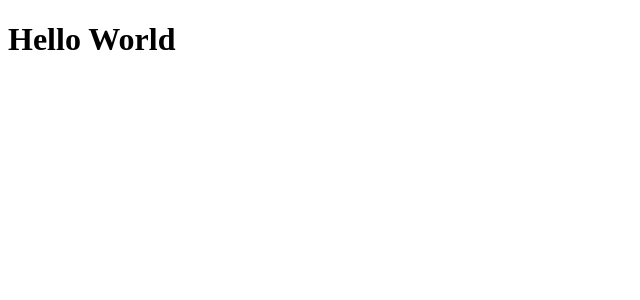
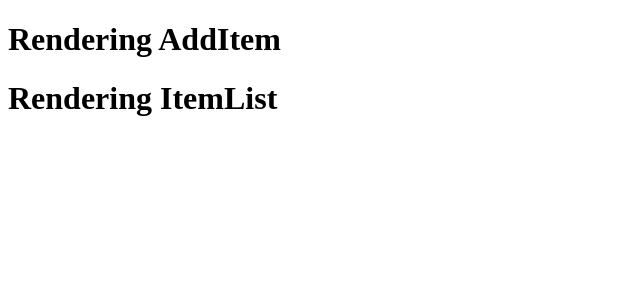
Before and after one commit to satyadvaya/acl2-ctfe-adv-react-shopping-list, a React app: page / in a window 1280 px wide. Shown: the top 300 px of the page, without its empty margins (0-640 px from the left). Built offline with nearby package versions, Linux system fonts and the light colour scheme.

Commit message:
added index and App files, along with skeletal ShoppingList, AddItem, ItemList, and Item components

```diff
--- a/src/App.jsx
+++ b/src/App.jsx
@@ -1,3 +1,6 @@
+import React from 'react';
+import ShoppingList from './views/ShoppingList/ShoppingList';
+
 export default function App() {
-  return <h1>Hello World</h1>;
+  return <ShoppingList />;
 }
--- /dev/null
+++ b/src/components/AddItem/AddItem.jsx
@@ -0,0 +1,5 @@
+import React from 'react';
+
+export default function AddItem() {
+  return <h1>Rendering AddItem</h1>;
+}
--- /dev/null
+++ b/src/components/Item/Item.jsx
@@ -0,0 +1,5 @@
+import React from 'react';
+
+export default function Item() {
+  return <h1>Dummy</h1>;
+}
--- /dev/null
+++ b/src/components/ItemList/ItemList.jsx
@@ -0,0 +1,6 @@
+import React from 'react';
+import Item from '../Item/Item';
+
+export default function ItemList() {
+  return <h1>Rendering ItemList</h1>;
+}
--- a/src/index.jsx
+++ b/src/index.jsx
@@ -1,3 +1,4 @@
+import React from 'react';
 import { render } from 'react-dom';
 import App from './App';
 
--- /dev/null
+++ b/src/views/ShoppingList/ShoppingList.jsx
@@ -0,0 +1,12 @@
+import React from 'react';
+import AddItem from '../../components/AddItem/AddItem';
+import ItemList from '../../components/ItemList/ItemList';
+
+export default function ShoppingList() {
+  return (
+    <>
+      <AddItem />
+      <ItemList />
+    </>
+  );
+}
```
Also changed, not shown: 1 other file (tests, documents, lock files or other folders).
